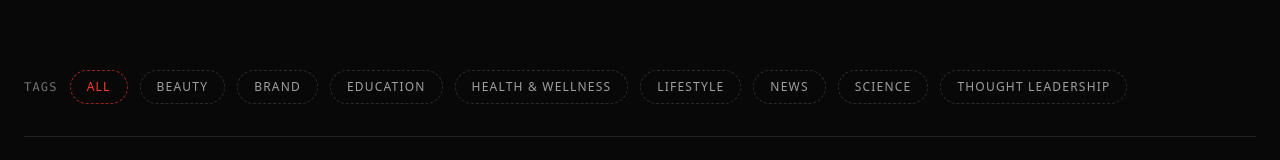
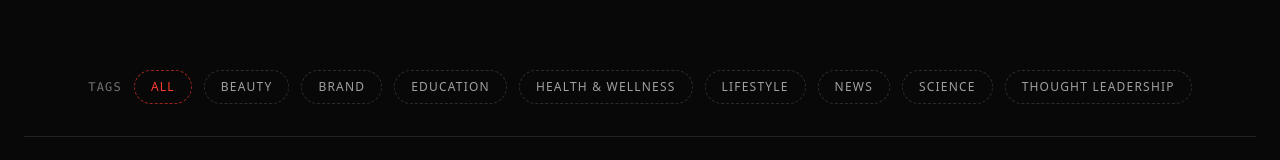
Before and after one commit to sarahsarahsarahX3/Personal-website-, a Next.js app: page /insights in a window 1280 px wide. Shown: the part 286-446 px from the top of the page. Built offline with nearby package versions, Linux system fonts and the light colour scheme; a web font is replaced by a local one.

Commit message:
tags bar spacing

```diff
--- a/app/components/insights/ArticleList.tsx
+++ b/app/components/insights/ArticleList.tsx
@@ -107,7 +107,7 @@ export function ArticleList({ articles }: { articles: Article[] }) {
     return (
         <>
             {allTags.length ? (
-                <div className="mb-8 flex flex-wrap items-center gap-3">
+                <div className="mb-8 flex flex-wrap items-center justify-center gap-3">
                     <span className="text-xs uppercase tracking-widest text-text-secondary/70 font-mono">
                         Tags
                     </span>
```
